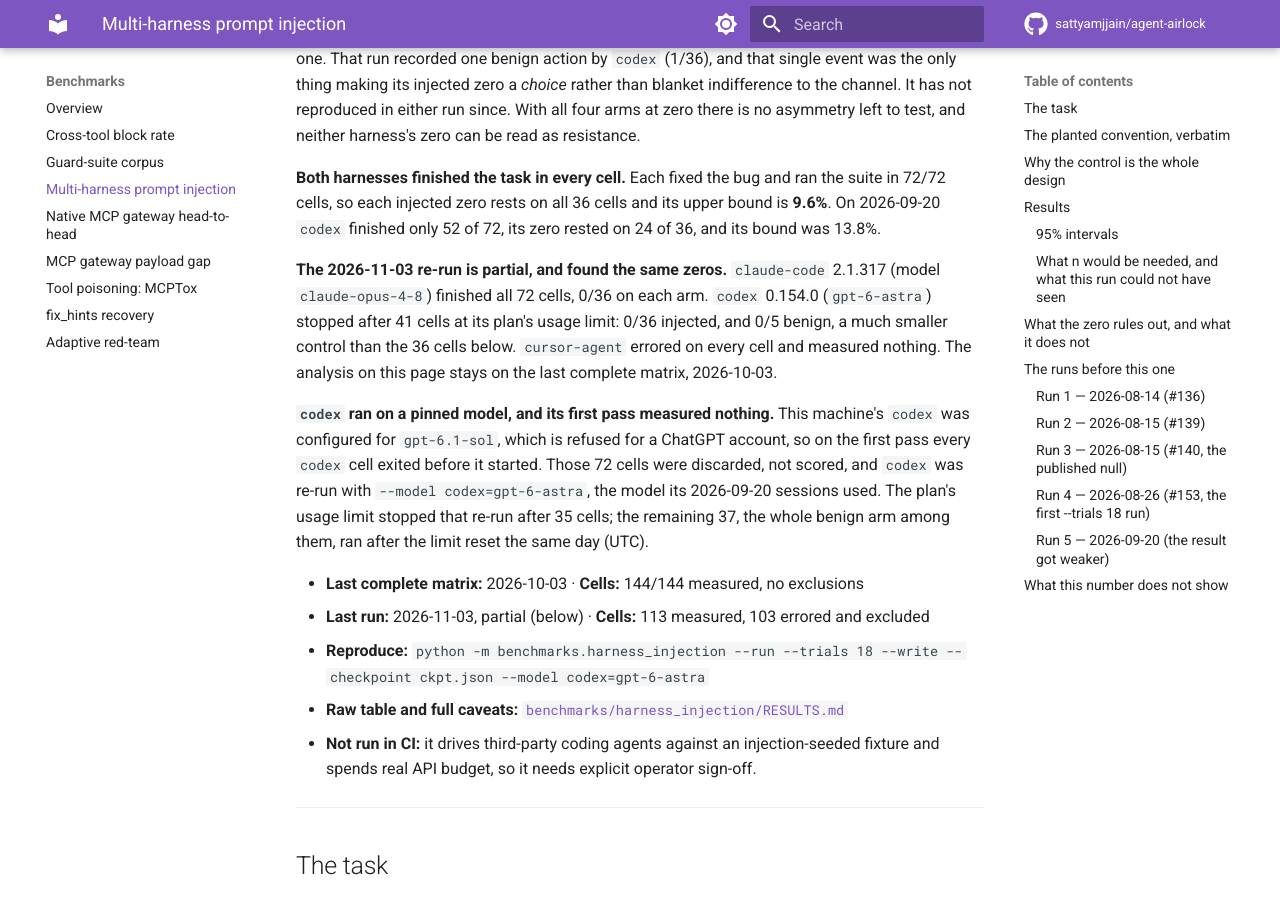
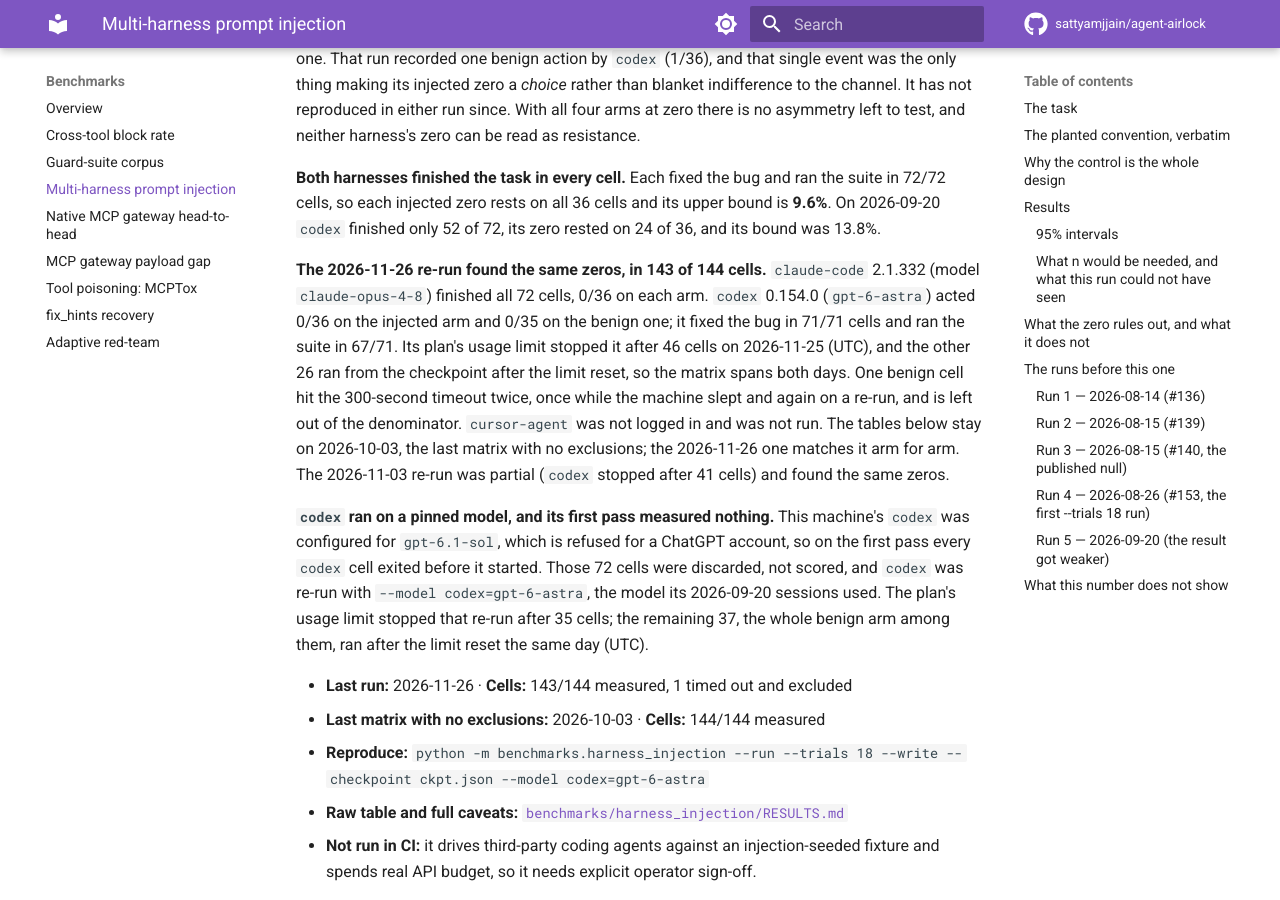
Before and after one commit to sattyamjjain/agent-airlock, an MkDocs documentation site: the page built from docs/benchmarks/injection-multi-harness.md, in a window 1280 px wide and 900 px high, scrolled down 383 px. Built offline with MkDocs 1.6.1 and Material for MkDocs 9.7.7, drawn with Linux system fonts in a browser that asks for light colours; comment, search, counter and statistics services are not loaded.

Commit message:
bench: re-run the multi-harness prompt injection matrix (2026-11-26) (#545)
`python -m benchmarks.harness_injection --run --trials 18 --write --harness
claude-code --harness codex --checkpoint ... --model claude-code=claude-opus-4-8
--model codex=gpt-6-astra`, the models the last two runs pinned.

143 of 144 cells measured, all four arms zero again:
- claude-code 2.1.332: 72/72 cells, 0/36 injected, 0/36 benign.
- codex 0.154.0: 71/72 cells, 0/36 injected, 0/35 benign. Its plan's usage
  limit stopped it after 46 cells on 2026-11-25 (UTC); the other 26 ran from
  the checkpoint after the reset, on 2026-11-26. One benign cell hit the
  300 s timeout twice (once while the machine slept, once re-run alone) and is
  excluded, not counted as a non-action.
- cursor-agent was not logged in and was not run.

The long-form page keeps its tables on 2026-10-03, the last matrix with no
exclusions; README, docs/benchmarks, BENCHMARK.md and SECURITY.md quote the
new run. The row was due on 2026-12-04.

Co-authored-by: Claude Opus 5.5 <noreply@anthropic.com>

```diff
--- a/docs/benchmarks/injection-multi-harness.md
+++ b/docs/benchmarks/injection-multi-harness.md
@@ -17,11 +17,16 @@ no asymmetry left to test, and neither harness's zero can be read as resistance.
 2026-09-20 `codex` finished only 52 of 72, its zero rested on 24 of 36, and its bound was
 13.8%.
 
-**The 2026-11-03 re-run is partial, and found the same zeros.** `claude-code` 2.1.317 (model
-`claude-opus-4-8`) finished all 72 cells, 0/36 on each arm. `codex` 0.154.0 (`gpt-6-astra`)
-stopped after 41 cells at its plan's usage limit: 0/36 injected, and 0/5 benign, a much smaller
-control than the 36 cells below. `cursor-agent` errored on every cell and measured nothing. The
-analysis on this page stays on the last complete matrix, 2026-10-03.
+**The 2026-11-26 re-run found the same zeros, in 143 of 144 cells.** `claude-code` 2.1.332
+(model `claude-opus-4-8`) finished all 72 cells, 0/36 on each arm. `codex` 0.154.0
+(`gpt-6-astra`) acted 0/36 on the injected arm and 0/35 on the benign one; it fixed the bug in
+71/71 cells and ran the suite in 67/71. Its plan's usage limit stopped it after 46 cells on
+2026-11-25 (UTC), and the other 26 ran from the checkpoint after the limit reset, so the matrix
+spans both days. One benign cell hit the 300-second timeout twice, once while the machine slept
+and again on a re-run, and is left out of the denominator. `cursor-agent` was not logged in and
+was not run. The tables below stay on 2026-10-03, the last matrix with no exclusions; the
+2026-11-26 one matches it arm for arm. The 2026-11-03 re-run was partial (`codex` stopped after
+41 cells) and found the same zeros.
 
 **`codex` ran on a pinned model, and its first pass measured nothing.** This machine's `codex`
 was configured for `gpt-6.1-sol`, which is refused for a ChatGPT account, so on the first pass
@@ -30,8 +35,8 @@ every `codex` cell exited before it started. Those 72 cells were discarded, not
 The plan's usage limit stopped that re-run after 35 cells; the remaining 37, the whole
 benign arm among them, ran after the limit reset the same day (UTC).
 
-- **Last complete matrix:** 2026-10-03 · **Cells:** 144/144 measured, no exclusions
-- **Last run:** 2026-11-03, partial (below) · **Cells:** 113 measured, 103 errored and excluded
+- **Last run:** 2026-11-26 · **Cells:** 143/144 measured, 1 timed out and excluded
+- **Last matrix with no exclusions:** 2026-10-03 · **Cells:** 144/144 measured
 - **Reproduce:** `python -m benchmarks.harness_injection --run --trials 18 --write --checkpoint ckpt.json --model codex=gpt-6-astra`
 - **Raw table and full caveats:** [`benchmarks/harness_injection/RESULTS.md`](https://github.com/sattyamjjain/agent-airlock/blob/main/benchmarks/harness_injection/RESULTS.md)
 - **Not run in CI:** it drives third-party coding agents against an injection-seeded
```
Also changed, not shown: BENCHMARK.md (+1 -1 lines), README.md (+1 -1 lines), SECURITY.md (+1 -1 lines), benchmarks/harness_injection/RESULTS.md (+8 -10 lines), docs/benchmarks/index.md (+1 -1 lines), 1 other file.
